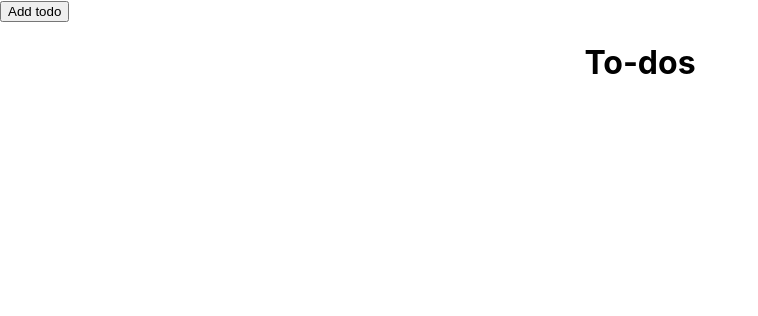
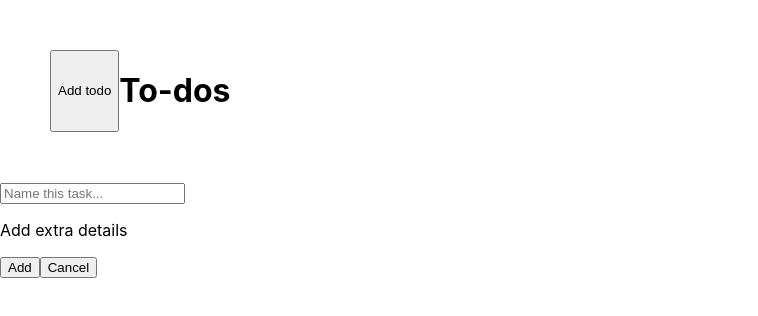
Before and after one commit to noorfathima11/react-todo-app, a React (Create React App) app: page / in a window 1280 px wide. Both pictures are taken after a click on the button "Add todo". Shown: the top 316 px of the page, without its empty margins (0-758 px from the left). Built offline with nearby package versions, Linux system fonts and the light colour scheme.

Commit message:
Add and cancel working

```diff
--- a/src/App.css
+++ b/src/App.css
@@ -6,7 +6,7 @@ html,body{
 }
 
 .header{
-  display: inline;
+  display: flex;
   margin: 50px;
 }
 
@@ -14,6 +14,18 @@ html,body{
   text-align: center;
 }
 
-.addTodoBtn{
+/* .addTodoBtn{
+  vertical-align: bottom;
+} */
 
+.checkbox label {
+  display: inline-block;
+  padding-right: 10px;
+  white-space: nowrap;
 }
+.checkbox input {
+  vertical-align: middle;
+}
+.checkbox label span {
+  vertical-align: middle;
+}
--- a/src/App.js
+++ b/src/App.js
@@ -1,24 +1,31 @@
 import React from 'react'
 import './App.css'
+import TaskInput from './taskInput'
 
 class App extends React.Component{
-  constructor(props){
-    super(props)
+
+  constructor(){
+    super()
+    this.state = {displayTaskInput : false}
+  }
+  displayTaskInput = (bool) => {
+    console.log('Add or cancel clicked')
+    this.setState({
+      displayTaskInput : bool
+    })
   }
 
   render(){
     return (
-      <div classname="header">
-         <button className="addTodoBtn">Add todo</button>
-         <h1 className="todoHeading"> To-dos</h1>
+      <div className="globalDiv">
+        <div className="header">
+          <button className="addTodoBtn" onClick={this.displayTaskInput.bind(null, true)}>Add todo</button>
+          <h1 className="todoHeading"> To-dos</h1>
       </div>
-
-
+         {this.state.displayTaskInput && (<TaskInput cancel={this.displayTaskInput}/>)}
+      </div>
     )
   }
-
-
-
 }
 
-export default App;
+export default App
--- /dev/null
+++ b/src/taskInput.js
@@ -0,0 +1,17 @@
+import React from 'react'
+import './App.css'
+
+class TaskInput extends React.Component{
+
+  render(){
+    return(
+      <div className="taskInputDiv">
+        <input type="text" placeholder="Name this task..." ></input>
+        <p>Add extra details</p>
+        <button>Add</button>
+        <button onClick={this.props.cancel.bind(null, false)}>Cancel</button>
+      </div>
+    )
+  }
+}
+export default TaskInput
```
Also changed, not shown: src/taskCard.js (added, +18 -0 lines).
